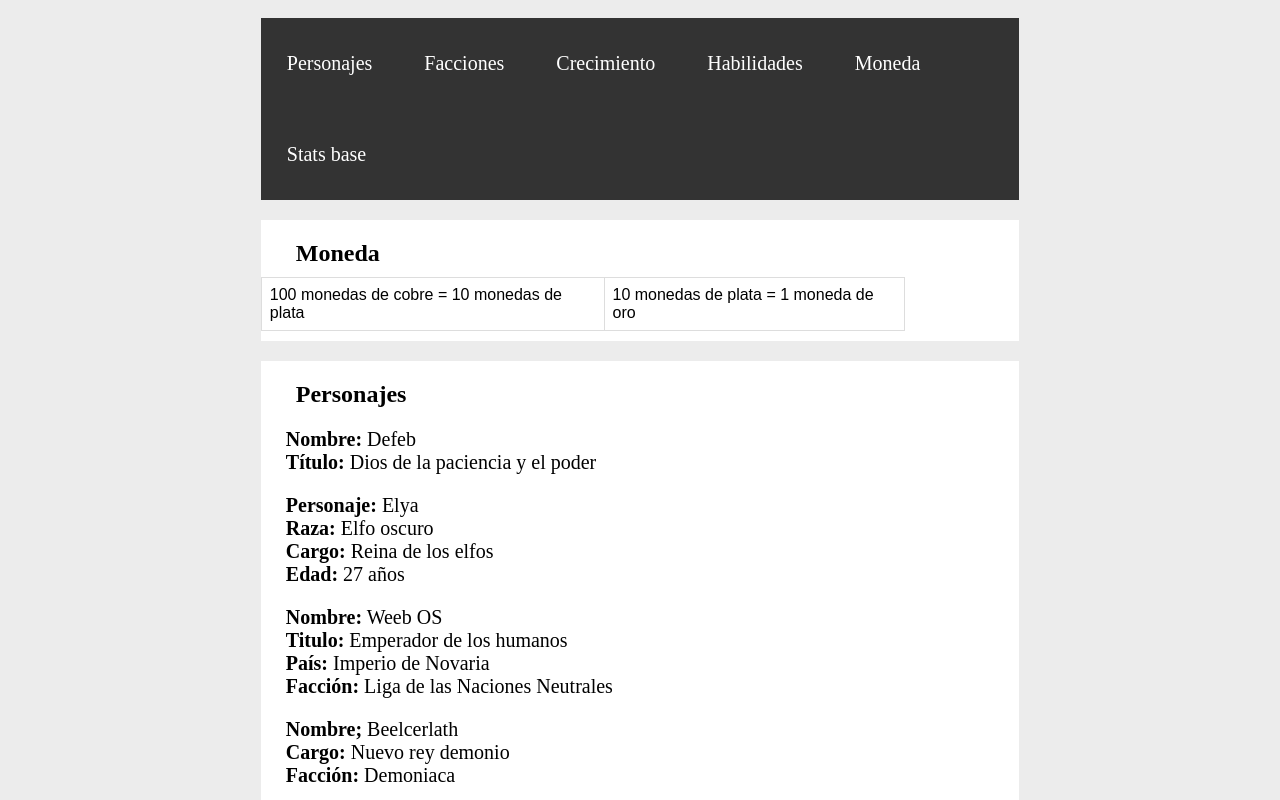
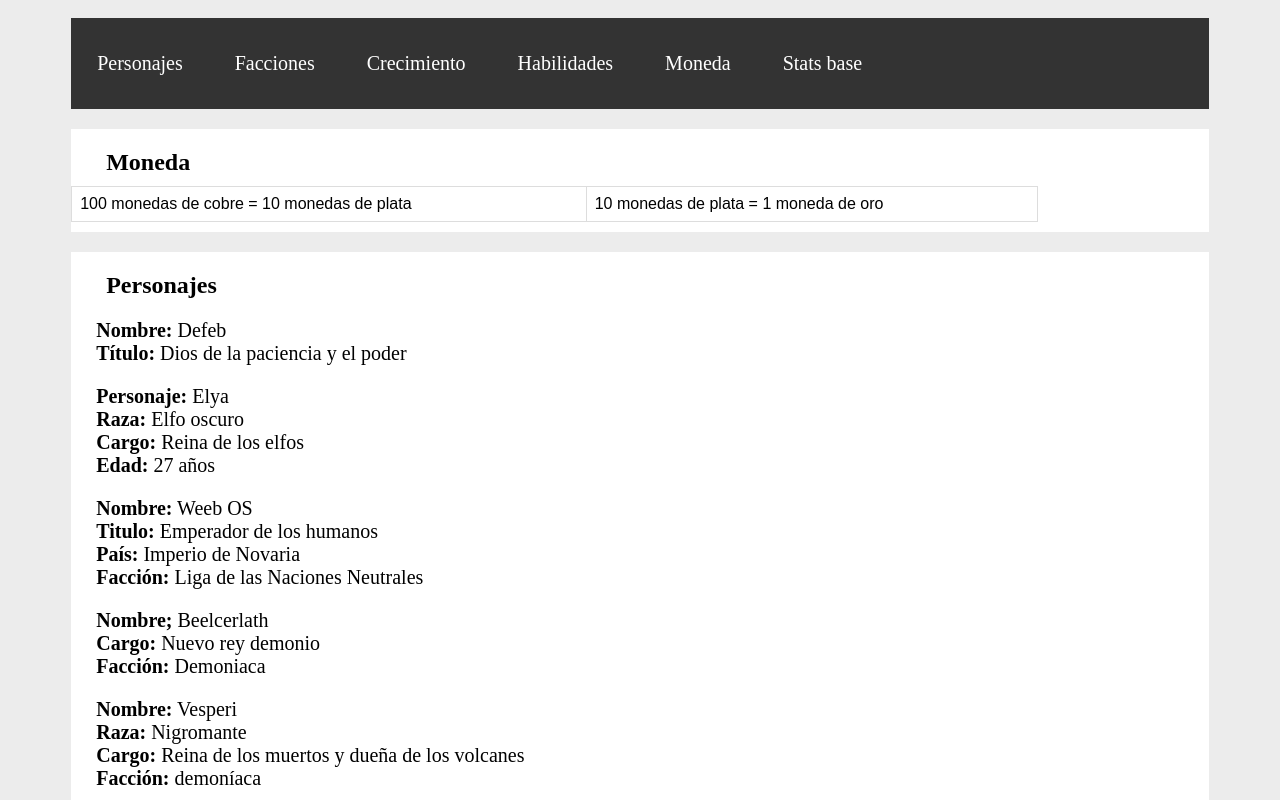
Before and after one commit to DeuryAbreu/h4, a plain HTML site: page index.html in a window 1280 px wide. Shown: the top 800 px of the page. Drawn offline with Linux system fonts and the light colour scheme.

Commit message:
Update styles.css

```diff
--- a/styles.css
+++ b/styles.css
@@ -2,7 +2,7 @@
         background-color:rgb(236, 236, 236);
     }
     #contenedor{
-        margin:0px 20%;
+        margin:0px 5%;
         background-color:transparent;
         padding:10px 0px 30px;
     }
```
